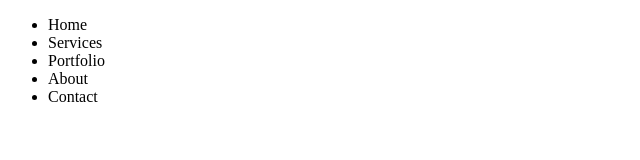
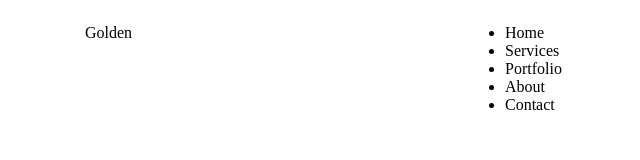
Before and after one commit to Niepawowsky/Gentleman_agency, a website: page index.html in a window 1280 px wide. Shown: the whole page, without its empty margins (0-640 px from the left). Drawn offline with nearby package versions, Linux system fonts and the light colour scheme; files that its build step writes are made by us from their sources.

Commit message:
Basic styles for navigation

```diff
--- a/index.html
+++ b/index.html
@@ -4,7 +4,7 @@
     <meta charset="UTF-8">
     <meta name="viewport" content="width=device-width, initial-scale=1.0">
     <meta http-equiv="X-UA-Compatible" content="ie=edge">
-    <title>Gentlmen Agency</title>
+    <title>Gentlman Agency</title>
     <link rel="stylesheet" href="css/style.css">
     <!--Bootstrap grid-->
     <link rel="stylesheet" href="vendor/bootstrap-grid.css" integrity="sha384-1q8mTJOASx8j1Au+a5WDVnPi2lkFfwwEAa8hDDdjZlpLegxhjVME1fgjWPGmkzs7">
@@ -12,7 +12,12 @@
 
 </head>
 <body>
-    <nav class="nav">
+    <section class="container">
+        <div class="row navigation">
+            <div class="company col-4">
+                <p>Golden</p>
+            </div>
+            <div class="menu col-8">
                 <ul>
                     <li>Home</li>
                     <li>Services</li>
@@ -20,6 +25,8 @@
                     <li>About</li>
                     <li>Contact</li>
                 </ul>
-    </nav>
+            </div>
+        </div>
+    </section>
 </body>
 </html>
--- a/sass/style.scss
+++ b/sass/style.scss
@@ -0,0 +1,9 @@
+.nav {
+    position: fixed;
+}
+.nav ul {
+    list-style-type: none;
+}
+.nav ul li {
+    display: inline;
+}
```
Also changed, not shown: css/style.css (added), 1 other file. Lines whose indentation alone changed are shown as unchanged.
